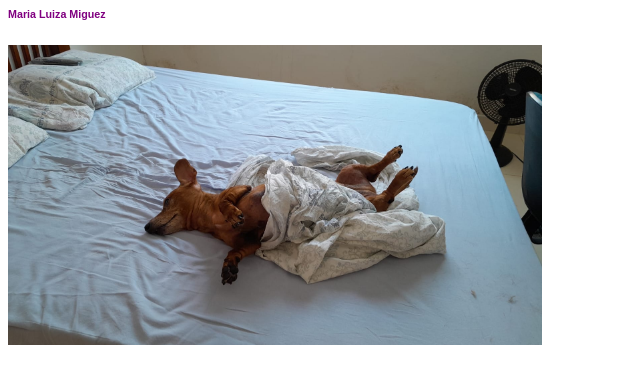
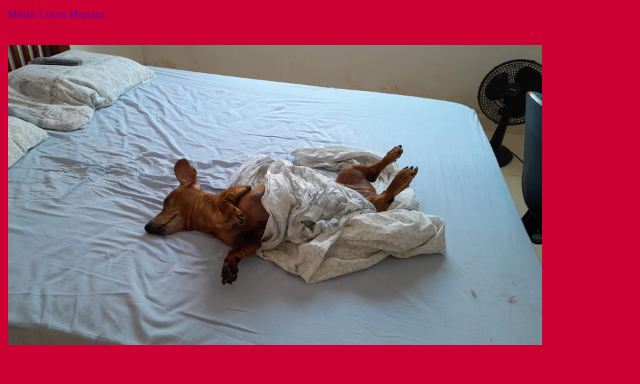
Before and after one commit to malumiguez/marialuiza, a plain HTML site: page index.html in a window 1280 px wide. Shown: the whole page, without its empty margins (0-640 px from the left). Drawn offline with Linux system fonts and the light colour scheme.

Commit message:
Update index.html

```diff
--- a/index.html
+++ b/index.html
@@ -1,7 +1,7 @@
 <meta charset="UTF-8">
 <link rel="stylesheet" type="text/css" href="estilo.css">
 
-<body>
+<body bgcolor="CC0033">
 <h6>Maria Luiza Miguez</h6>
 </body>
 
```
